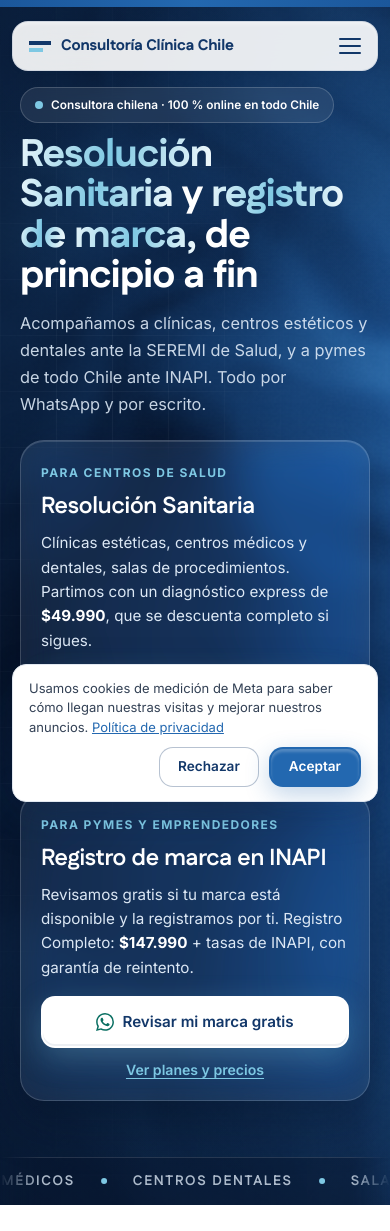
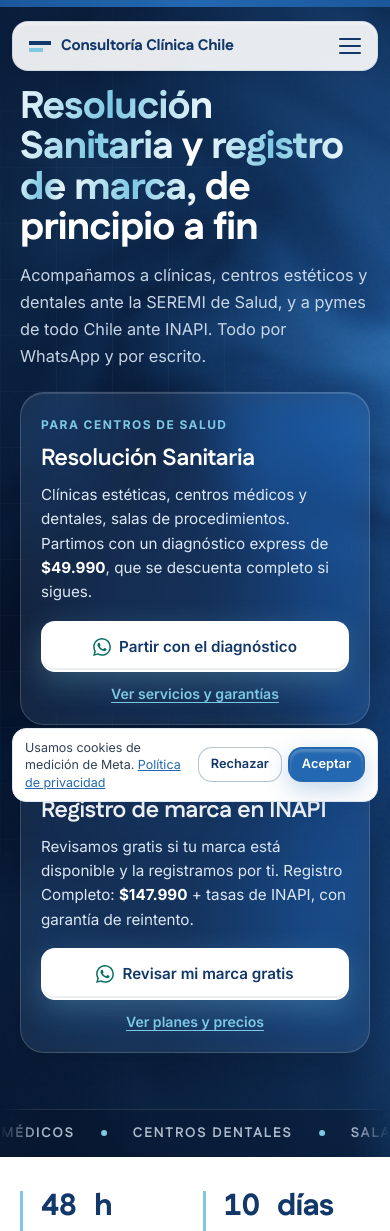
Before and after one commit to salvadoramirez400-maker/landing-consultora, a Flask app: page / in a window 390 px wide. Shown: the part 30-1261 px from the top of the page. Run offline with Flask 3, Linux system fonts and the light colour scheme; some libraries are stand-ins or nearby versions.

Commit message:
Móvil: el primer botón de WhatsApp queda a la vista con el aviso de cookies
En pantallas de hasta 560 px el aviso de cookies pasa a una franja delgada con texto corto, el héroe pierde la
etiqueta superior y, en pantallas bajas, también el párrafo.

Co-Authored-By: Claude Fable 5.2 <noreply@anthropic.com>

```diff
--- a/static/style.css
+++ b/static/style.css
@@ -380,6 +380,7 @@ a:focus-visible, button:focus-visible, summary:focus-visible, input:focus-visibl
   border-radius: var(--r-md); box-shadow: var(--shadow-lg); font-size: 14px; line-height: 1.5;
 }
 .cookie-banner[hidden] { display: none; }
+.cookie-corto { display: none; }
 .cookie-banner a { color: var(--accent); text-decoration: underline; }
 .cookie-actions { display: flex; gap: 10px; justify-content: flex-end; }
 
@@ -876,7 +877,14 @@ body.con-modal { overflow: hidden; }
   .mk-flotan i:nth-child(2), .mk-flotan i:nth-child(4) { display: none; }
 }
 @media (max-width: 560px) {
-  .hero-badge { font-size: 0.74rem; }
+  /* El primer botón de WhatsApp tiene que verse aunque esté el aviso de cookies: héroe más corto y aviso compacto */
+  .hero-badge { display: none; }
+  .cookie-banner { flex-direction: row; align-items: center; gap: 10px; padding: 10px 12px; font-size: 12.5px; line-height: 1.4; }
+  .cookie-banner p { flex: 1; }
+  .cookie-largo { display: none; }
+  .cookie-corto { display: inline; }
+  .cookie-actions { gap: 6px; }
+  .cookie-actions .btn { padding: 7px 12px; font-size: 0.8rem; }
   .cinta { padding: 12px 0; }
   .modal { place-items: end center; padding: 0; }
   .modal-caja { width: 100%; border-radius: 24px 24px 0 0; padding: 34px 20px calc(18px + env(safe-area-inset-bottom, 0px)); translate: 0 100%; scale: 1; }
@@ -892,3 +900,10 @@ body.con-modal { overflow: hidden; }
   .fondo-vivo { display: none; }
   ::view-transition-old(root), ::view-transition-new(root) { animation: none; }
 }
+
+/* Pantallas bajas (la mayoría de los teléfonos con la barra del navegador): sin el párrafo del héroe,
+   para que el primer botón de WhatsApp quede a la vista sobre el aviso de cookies. */
+@media (max-width: 560px) and (max-height: 760px) {
+  .hero-sub { display: none; }
+  .hero-title { margin-bottom: 4px; }
+}
--- a/templates/base.html
+++ b/templates/base.html
@@ -150,7 +150,7 @@
 
   {% if pixel -%}
   <div class="cookie-banner" id="cookie-banner" role="region" aria-label="Aviso de cookies" hidden>
-    <p>Usamos cookies de medición de Meta para saber cómo llegan nuestras visitas y mejorar nuestros anuncios. <a href="/privacidad">Política de privacidad</a></p>
+    <p><span class="cookie-largo">Usamos cookies de medición de Meta para saber cómo llegan nuestras visitas y mejorar nuestros anuncios.</span><span class="cookie-corto">Usamos cookies de medición de Meta.</span> <a href="/privacidad">Política de privacidad</a></p>
     <div class="cookie-actions">
       <button type="button" class="btn btn-sm btn-outline-navy" data-cookies="no">Rechazar</button>
       <button type="button" class="btn btn-sm btn-primary" data-cookies="si">Aceptar</button>
```
